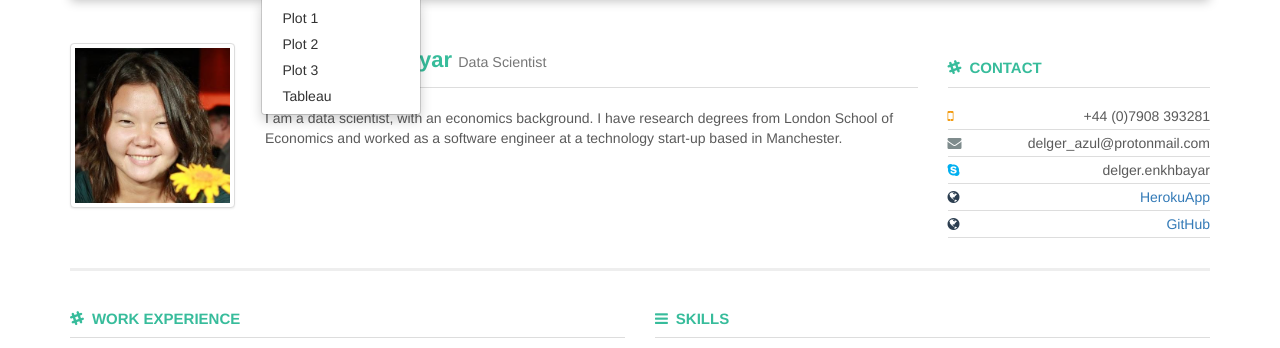
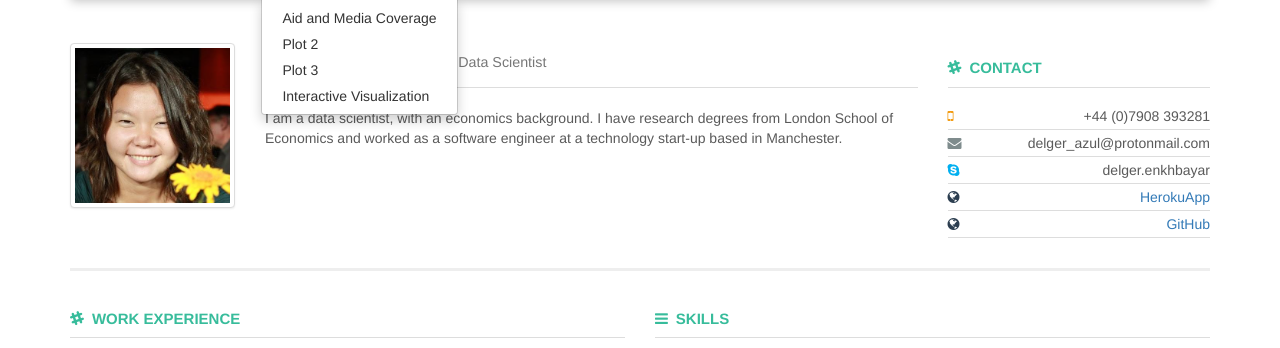
Before and after one commit to delger-azul/data-incubator-2016, a Flask app: page /aboutme in a window 1280 px wide, after a click on "Plots". Shown: the part 72-420 px from the top of the page. Run offline with Flask 2, Linux system fonts and the light colour scheme; some libraries are stand-ins or nearby versions.

```diff
--- a/templates/aboutme.html
+++ b/templates/aboutme.html
@@ -38,10 +38,10 @@
                        <span class="glyphicon glyphicon-list-alt" aria-hidden="true"></span>
                        Plots <b class="caret"></b></a>
                         <ul class="dropdown-menu">
-                          <li><a href="plot_aid_coverage">Plot 1</a></li>
+                          <li><a href="plot_aid_coverage">Aid and Media Coverage</a></li>
                           <li><a href="#">Plot 2</a></li>
                           <li><a href="#">Plot 3</a></li>
-                          <li><a href="tableau">Tableau</a></li>
+                          <li><a href="tableau">Interactive Visualization</a></li>
                           <!-- <li role="separator" class="divider"></li> -->
                         </ul>
                   </li>
--- a/templates/plot_aid_coverage.html
+++ b/templates/plot_aid_coverage.html
@@ -38,10 +38,10 @@
                        <span class="glyphicon glyphicon-list-alt" aria-hidden="true"></span>
                        Plots <b class="caret"></b></a>
                         <ul class="dropdown-menu">
-                          <li><a href="plot_aid_coverage">Plot 1</a></li>
+                          <li><a href="plot_aid_coverage">Aid and Media Coverage</a></li>
                           <li><a href="#">Plot 2</a></li>
                           <li><a href="#">Plot 3</a></li>
-                          <li><a href="tableau">Tableau</a></li>
+                          <li><a href="tableau">Interactive Visualization</a></li>
                           <!-- <li role="separator" class="divider"></li> -->
                         </ul>
                   </li>
--- a/templates/tableau.html
+++ b/templates/tableau.html
@@ -38,10 +38,10 @@
                        <span class="glyphicon glyphicon-list-alt" aria-hidden="true"></span>
                        Plots <b class="caret"></b></a>
                         <ul class="dropdown-menu">
-                          <li><a href="plot_aid_coverage">Plot 1</a></li>
+                          <li><a href="plot_aid_coverage">Aid and Media Coverage</a></li>
                           <li><a href="#">Plot 2</a></li>
                           <li><a href="#">Plot 3</a></li>
-                          <li><a href="tableau">Tableau</a></li>
+                          <li><a href="tableau">Interactive Visualization</a></li>
                           <!-- <li role="separator" class="divider"></li> -->
                         </ul>
                   </li>
```
Also changed, not shown: templates/index.html (+7 -7 lines).
